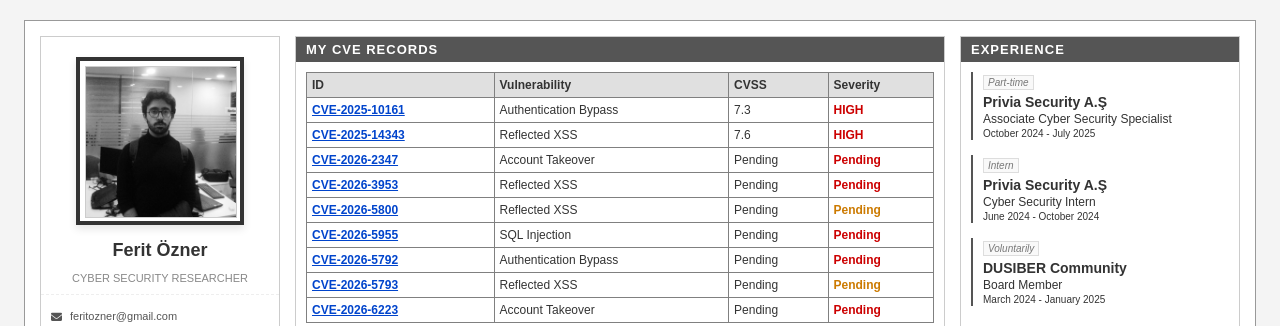
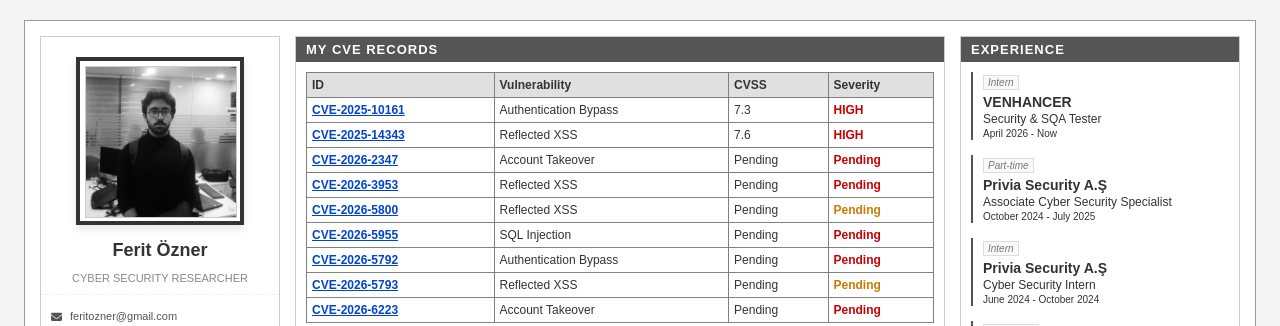
Before and after one commit to feritozner/feritozner.github.io, a plain HTML site: page index.html in a window 1280 px wide. Shown: the top 326 px of the page. Drawn offline with Linux system fonts and the light colour scheme.

Commit message:
Update index.html

```diff
--- a/index.html
+++ b/index.html
@@ -259,6 +259,11 @@
                 <div class="box">
                     <h3>EXPERIENCE</h3>
                     <div class="timeline">
+						<div class="exp-item">
+                            <span class="rank-tag">Intern</span>
+                            <strong>VENHANCER</strong>
+                            <p>Security & SQA Tester<br><small>April 2026 - Now</small></p>
+                        </div>
                         <div class="exp-item">
                             <span class="rank-tag">Part-time</span>
                             <strong>Privia Security A.Ş</strong>
```
